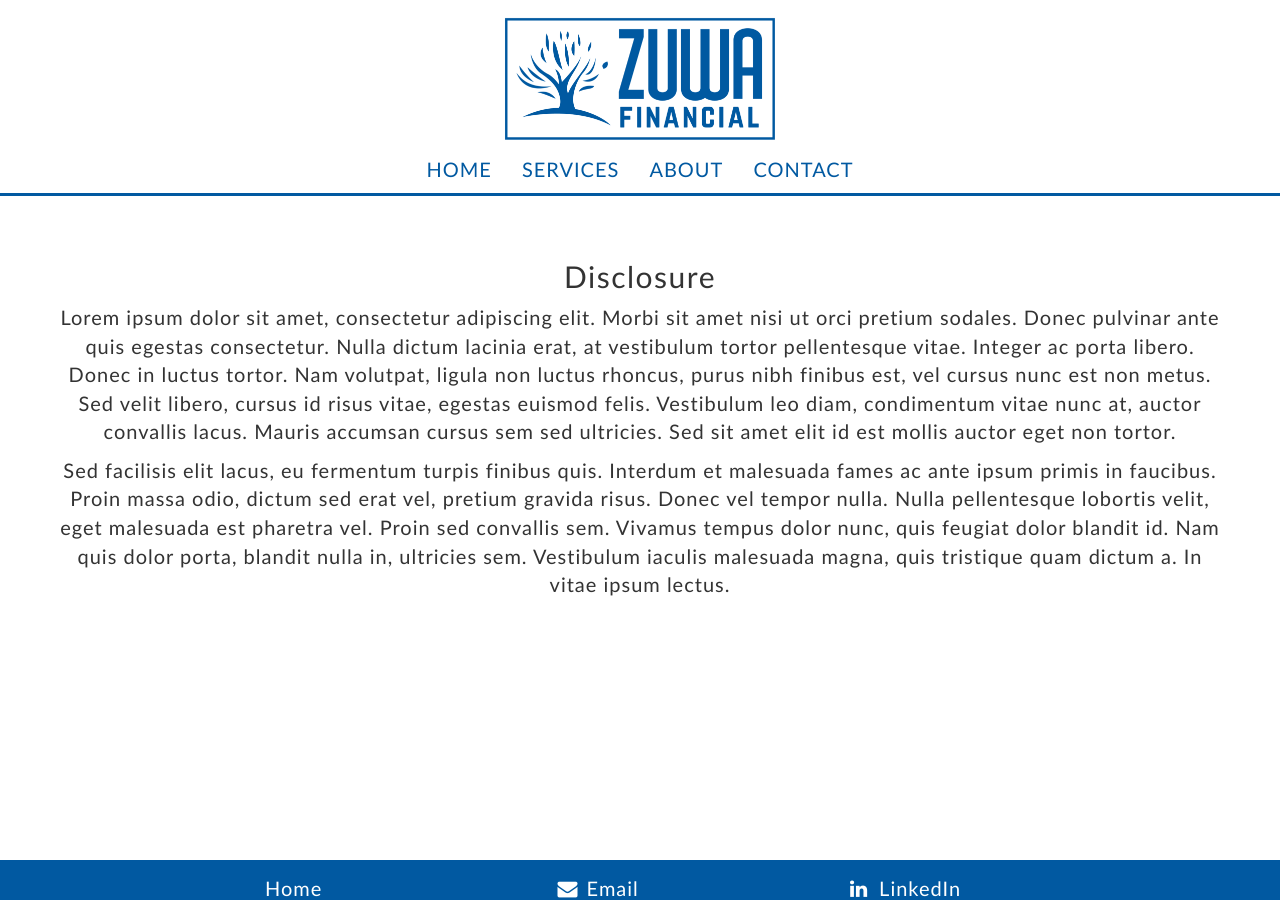
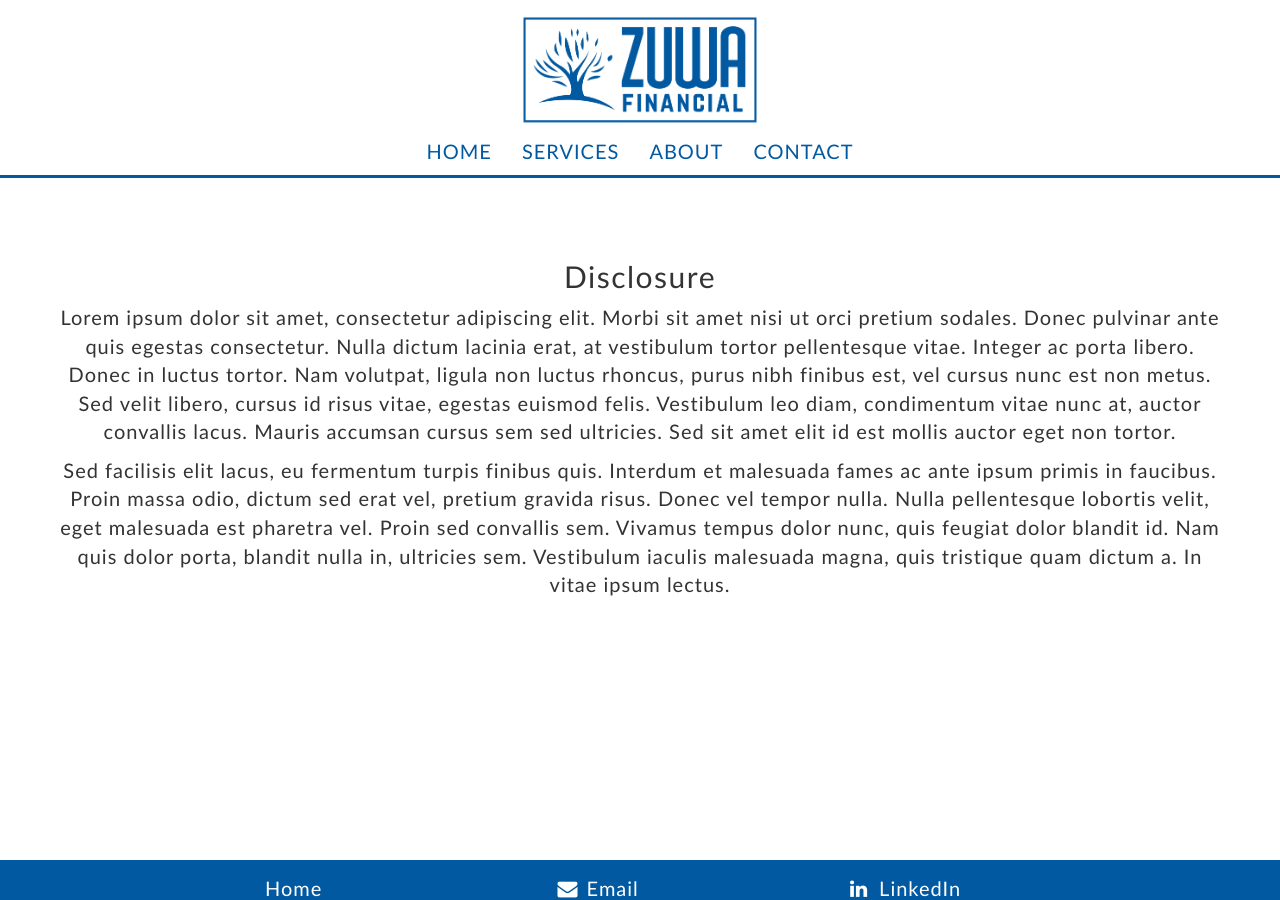
Before and after one commit to ZuwaFinancial/ZuwaFinancial.github.io, a Jekyll site: the page built from disclosure.html, in a window 1280 px wide and 900 px high. Built offline with Jekyll 4.4.1, drawn with Linux system fonts in a browser that asks for light colours.

Commit message:
Fixes responsiveness on mobile

```diff
--- a/assets/css/_body.scss
+++ b/assets/css/_body.scss
@@ -185,7 +185,6 @@ a:hover {
   }
 
   #profile-pic {
-    max-width: 300px;
     margin-bottom: 2em;
   }
 
--- a/assets/css/_header.scss
+++ b/assets/css/_header.scss
@@ -15,7 +15,7 @@
         display: inline-block;
         padding: .8em;
         padding-bottom: 0;
-        max-height: 8em;
+        max-height: 7em;
         width: auto;
         margin-right: auto;
         margin-left: auto;
```
Also changed, not shown: 1 other file.
